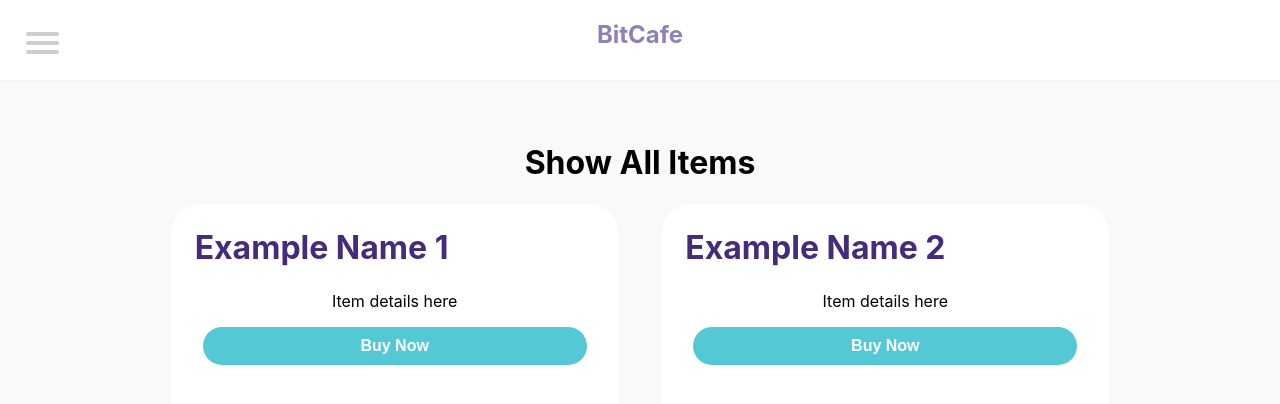
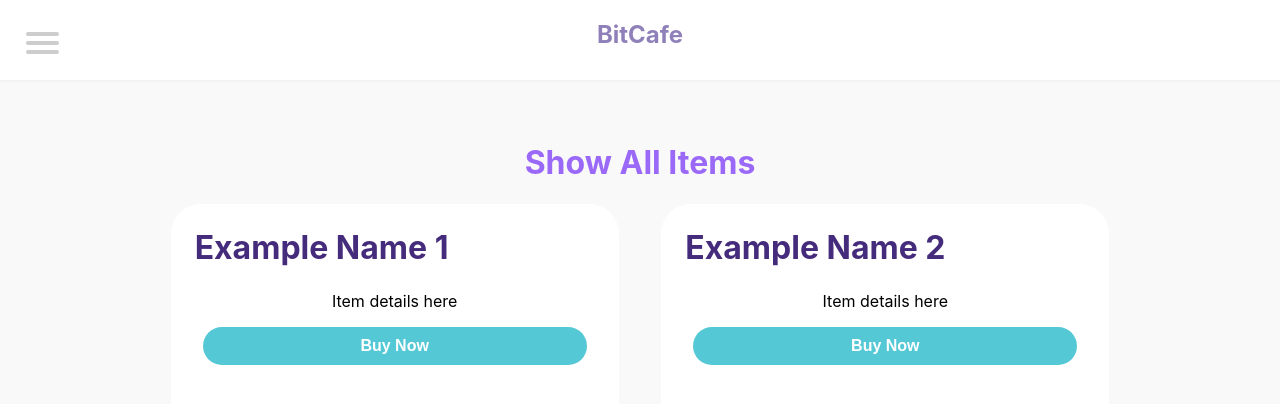
Before and after one commit to sahil-athia/bitcafe, a React (Create React App) app: page / in a window 1280 px wide. Shown: the top 404 px of the page. Built offline with nearby package versions, Linux system fonts and the light colour scheme.

Commit message:
add dark theme to app class

```diff
--- a/src/App.css
+++ b/src/App.css
@@ -1,9 +1,15 @@
 .App {
   text-align: center;
-  background-color: #FAF9FA;
   height: 100vh;
 }
 
+.App--dark {
+  background-color: #100C18;
+}
+
+.App--light {
+  background-color: #FAF9FA;
+}
 .App-logo {
   height: 40vmin;
   pointer-events: none;
--- a/src/App.js
+++ b/src/App.js
@@ -6,6 +6,8 @@ import All from "./components/views/All"
 import Dessert from "./components/views/Dessert"
 import Drink from "./components/views/Drink"
 import Coffee from "./components/views/Coffee"
+
+import classNames from 'classnames';
 
 import { useState } from "react";
 import './App.css';
@@ -17,10 +19,16 @@ function App() {
   const [open, setOpen] = useState(false)
   const [light, setLight] = useState(true)
   const [dark, setDark] = useState(false)
+
+  const appClass = classNames('App', {
+    'App--light': light,
+    'App--dark': dark
+  });
+
   console.log(light, dark)
 
   return (
-    <div className="App">
+    <div className={appClass}>
       <Nav
         light={light}
         dark={dark}
--- a/src/components/views/All.jsx
+++ b/src/components/views/All.jsx
@@ -10,7 +10,7 @@ export default function All(props) {
 
   return (
     <div style={pageStyle} className={pageClass}>
-      <h1>Show All Items</h1>
+      <h1 className="title">Show All Items</h1>
 
       <div className="productDisplay">
 
--- a/src/components/views/product.scss
+++ b/src/components/views/product.scss
@@ -1,3 +1,7 @@
+.title {
+  color: #9A69F7;
+}
+
 .productPage {
   width: 80vw;
   // margin-left: 15vw;
@@ -21,7 +25,6 @@
       .productName {
         margin: 3vh;
         text-align: left;
-        color: #452B7B;
         font-size: 200%;
       }
 
@@ -47,6 +50,10 @@
 
   .productBox {
     background-color: #27262C;
+
+    .productName {
+      color: #FFFFFF;
+    }
   }
 }
 
@@ -55,5 +62,9 @@
 
   .productBox {
     background-color: #FFFFFF;
+
+    .productName {
+      color: #452B7B;
+    }
   }
 }
```
